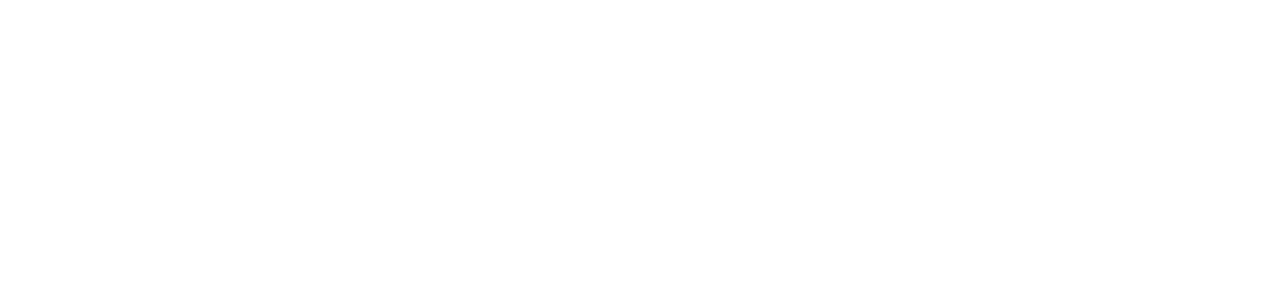
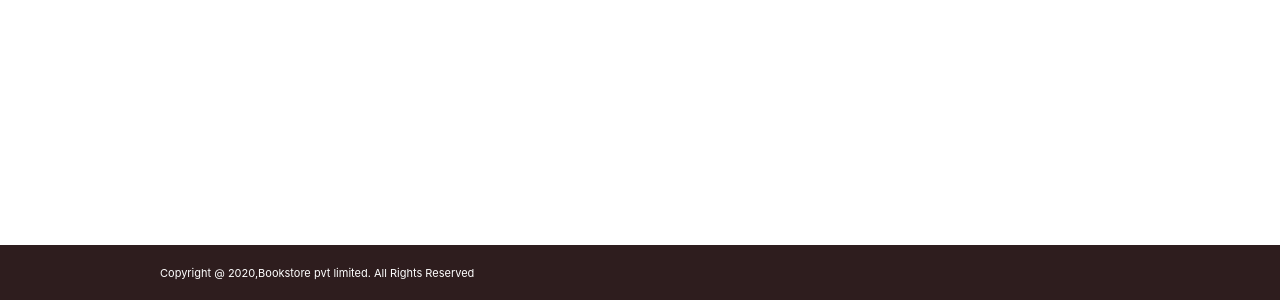
Before and after one commit to Shalini8/BookStore-ReactApp, a React (Create React App) app: page /wishlist in a window 1280 px wide. Shown: the part 661-961 px from the top of the page. Before the commit the page ends 800 px from the top, so only its background shows below. Built offline with nearby package versions, Linux system fonts and the light colour scheme; no server answers; sample sign-in values are in the browser's storage.

Commit message:
[Add] Footer to app

```diff
--- /dev/null
+++ b/src/components/Footer/Footer.css
@@ -0,0 +1,12 @@
+.footer-container{
+    height: 35px;
+    display: flex;
+    background-color:#2E1D1E;
+    color: #fff;
+    padding: 10px;
+}
+.footer-para{
+    font-size: 11px;
+    text-align: center;
+    padding-left: 150px;
+}
--- /dev/null
+++ b/src/components/Footer/Footer.jsx
@@ -0,0 +1,10 @@
+import React from 'react'
+import "../../components/Footer/Footer.css"
+
+export default function Footer() {
+    return (
+        <div className='footer-container'>
+           <p className='footer-para'>Copyright @ 2020,Bookstore pvt limited. All Rights Reserved</p>
+        </div>
+    )
+}
--- a/src/components/OrderPlaced/OrderPlaced.css
+++ b/src/components/OrderPlaced/OrderPlaced.css
@@ -3,7 +3,8 @@
     flex-direction: column;
     justify-content: center;
     align-items: center;
-    margin-top: 90px;
+    margin-top: 0px;
+    height: 100vh;
 }
 .order-para{
     margin-top: 50px;
--- a/src/components/OrderPlaced/OrderPlaced.jsx
+++ b/src/components/OrderPlaced/OrderPlaced.jsx
@@ -5,6 +5,7 @@
 import { useHistory } from "react-router";
 
 import Header from "../Header/Header";
+import Footer from "../Footer/Footer";
 
 export default function OrderPlaced() {
   const history = useHistory();
@@ -49,6 +50,7 @@
           Continue Shopping
         </Button>
       </div>
+      <Footer/>
     </div>
   );
 }
--- a/src/pages/Cart/Cart.css
+++ b/src/pages/Cart/Cart.css
@@ -3,10 +3,13 @@
   flex-direction: column;
   justify-content: center;
   align-items: center;
+  height: fit-content;
+
 }
 
+
 .cart-container {
-  margin-top: 30px;
+  /* margin-top: 30px; */
   margin-bottom: 30px;
   display: flex;
   flex-direction: column;
@@ -14,8 +17,8 @@
   align-items: flex-start;
   padding: 0;
   width: 600px;
-  height: auto;
   border: 1px solid #ccc;
+  height: fit-content;
   /* padding: 10px; */
 }
 .header1-text1-div {
--- a/src/pages/Cart/Cart.jsx
+++ b/src/pages/Cart/Cart.jsx
@@ -9,6 +9,7 @@
 import FormControlLabel from "@material-ui/core/FormControlLabel";
 import FormControl from "@material-ui/core/FormControl";
 import { useHistory } from "react-router";
+import Footer from "../../components/Footer/Footer";
 
 const service = new UserService();
 
@@ -176,7 +177,7 @@
   return (
     <div>
       <Header />
-      <div>
+      <div >
         <div className="header1-text1-div">
           <p className="header-text1">Home/</p>
           <h6 className="header-tag2">My Cart</h6>
@@ -191,7 +192,7 @@
                   <h3 className="head-tagname">{book.product_id.bookName}</h3>
                   <p className="head-tag-para">by {book.product_id.author}</p>
                   <h5 className="head-tag">Rs {book.product_id.price}</h5>
-                  <div className='cart-buttons'>
+                  <div className="cart-buttons">
                     <div className="container1">
                       <input
                         type="button"
@@ -208,7 +209,6 @@
                         onClick={() => incrementValue(book)}
                         defaultValue="+"
                       />
-
                     </div>
                     <p
                       className="remove"
@@ -388,6 +388,7 @@
           )}
         </div>
       </div>
+      <Footer/>
     </div>
   );
 }
--- a/src/pages/HomePage/HomePage.jsx
+++ b/src/pages/HomePage/HomePage.jsx
@@ -3,6 +3,7 @@
 import DisplayBooks from "../../components/DisplayBooks/DisplayBooks";
 import UserService from "../../services/UserService";
 import Pagination from "../../components/Pagination/Pagination";
+import Footer from "../../components/Footer/Footer";
 
 const service = new UserService();
 
@@ -45,6 +46,7 @@
       <Header />
       <DisplayBooks books={currentBooks}  />
       <Pagination pageCount={count}  perPage={perPage} paginate={paginate}/>
+      <Footer/>
     </div>
   );
 }
--- a/src/pages/WishList/WishList.css
+++ b/src/pages/WishList/WishList.css
@@ -1,6 +1,7 @@
 .wish-container {
   display: flex;
   justify-content: center;
+  height: 100vh;
 }
 .wish-head {
   background-color: #f5f5f5;
@@ -11,7 +12,7 @@
 }
 .wishlistitem-container {
   width: 600px;
-  height: auto;
+  height: fit-content;
   border: 1px solid #ccc;
 }
 .del-icon{
--- a/src/pages/WishList/WishList.jsx
+++ b/src/pages/WishList/WishList.jsx
@@ -5,6 +5,7 @@
 import "../WishList/WishList.css";
 import Header from "../../components/Header/Header";
 import { useHistory } from "react-router";
+import Footer from "../../components/Footer/Footer";
 
 const service = new UserService();
 
@@ -91,6 +92,7 @@
           ))}
         </div>
       </div>
+      <Footer/>
     </div>
   );
 }
```
Lines whose indentation alone changed are shown as unchanged.
